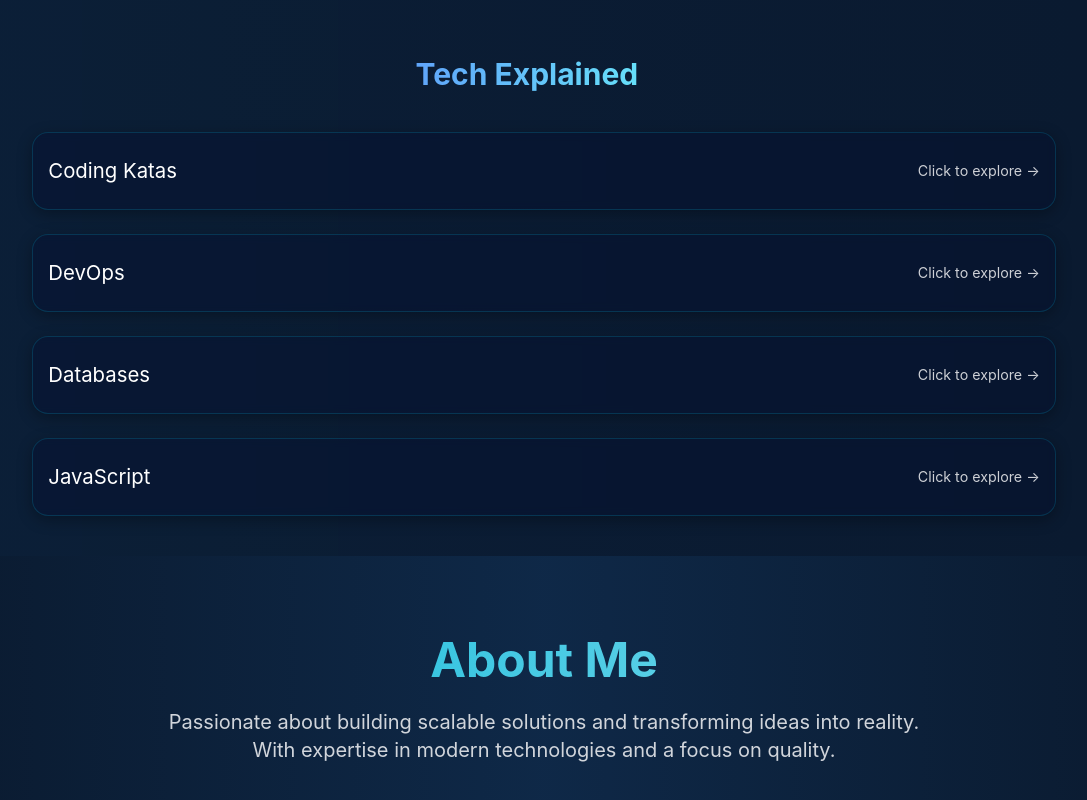
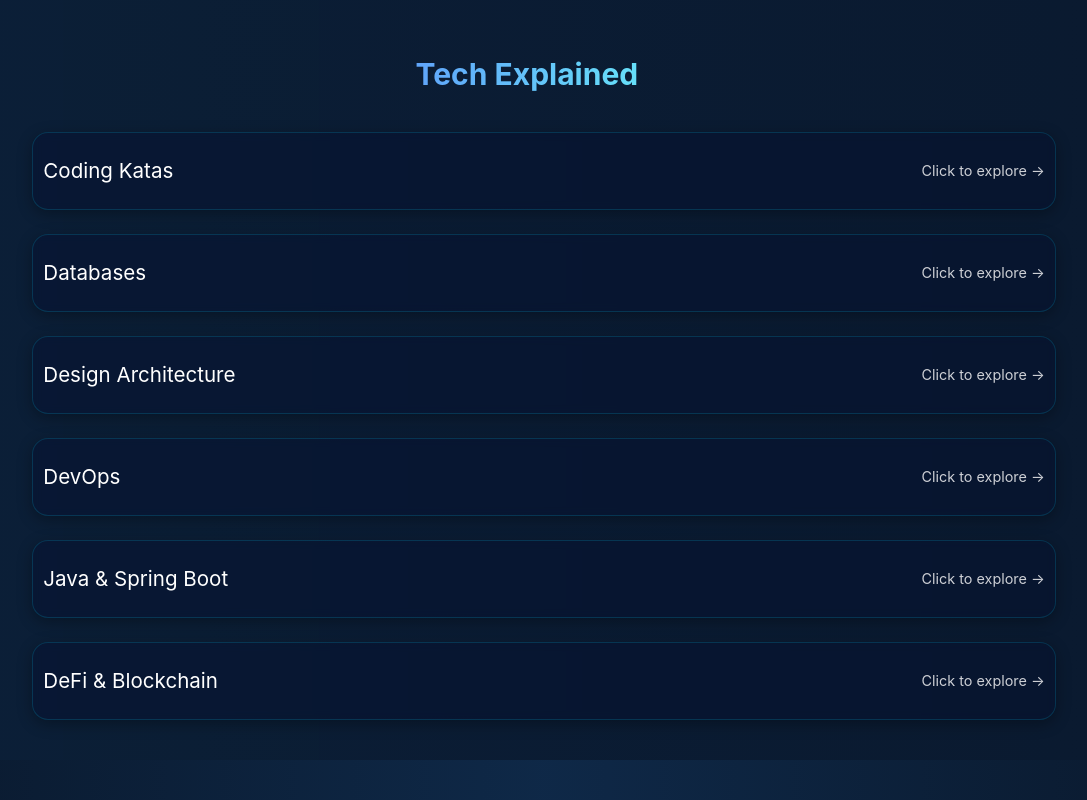
Before and after one commit to Franklin-Osede/Portfolio-Nextjs, a Next.js app: page / in a window 1280 px wide. Shown: the part 1400-2200 px from the top of the page, without its empty margins (96-1183 px from the left). Built offline with nearby package versions, Linux system fonts and the light colour scheme.

Commit message:
Update KnowledgeBlocks: reorder sections, add new videos, hide JavaScript section, add error components

```diff
--- /dev/null
+++ b/src/app/error.tsx
@@ -0,0 +1,24 @@
+'use client';
+
+export default function Error({
+  error,
+  reset,
+}: {
+  error: Error & { digest?: string };
+  reset: () => void;
+}) {
+  // eslint-disable-next-line @typescript-eslint/no-unused-vars
+  const _ = error; // Error parameter is required by Next.js but not used in this component
+
+  return (
+    <div className="flex flex-col items-center justify-center min-h-screen bg-gradient-to-br from-slate-900 to-slate-800 text-white p-4">
+      <h2 className="text-2xl font-bold mb-4">Something went wrong</h2>
+      <button
+        onClick={() => reset()}
+        className="px-4 py-2 bg-blue-500 hover:bg-blue-600 rounded-lg transition-colors"
+      >
+        Try again
+      </button>
+    </div>
+  );
+}
--- /dev/null
+++ b/src/app/not-found.tsx
@@ -0,0 +1,15 @@
+import Link from 'next/link';
+
+export default function NotFound() {
+  return (
+    <div className="flex flex-col items-center justify-center min-h-screen bg-gradient-to-br from-slate-900 to-slate-800 text-white p-4">
+      <h2 className="text-2xl font-bold mb-4">404 - Page Not Found</h2>
+      <Link
+        href="/"
+        className="px-4 py-2 bg-blue-500 hover:bg-blue-600 rounded-lg transition-colors"
+      >
+        Go back home
+      </Link>
+    </div>
+  );
+}
--- a/src/components/KnowledgeBlocks.tsx
+++ b/src/components/KnowledgeBlocks.tsx
@@ -8,10 +8,11 @@
     // Define which blocks should be visible
     const visibleBlocks = [
       'Coding Katas',
-      'JavaScript',
+      'Databases',
+      'Design Architecture',
       'DevOps',
-      'Databases',
-
+      'Java & Spring Boot',
+      'DeFi & Blockchain',
     ];
 
   const blocks = [
@@ -38,6 +39,10 @@
         {
           label: 'Understanding Kubernetes',
           url: 'https://youtube.com/embed/BUAqMrxmnk0'
+        },
+        {
+          label: 'Git Workflow Explained: Workspace, Staging Area, Local vs Remote Repos',
+          url: 'https://youtube.com/embed/AK8Gp9FNVVA'
         },
       ],
     },
@@ -81,6 +86,15 @@
         {
           label: 'Advanced Solidity',
           url: 'https://www.youtube.com/embed/example9?autoplay=0'
+        },
+      ],
+    },
+    {
+      title: 'DeFi & Blockchain',
+      topics: [
+        {
+          label: 'How I Built a DIY DeFi Liquidity Pool — Swaps, Dynamic Fees & Hacker‑Style Tests',
+          url: 'https://youtube.com/embed/D6zoP1Fw7LQ'
         },
       ],
     },
@@ -132,6 +146,15 @@
         {
           label: 'Database Integration',
           url: 'https://www.youtube.com/embed/example21?autoplay=0'
+        },
+      ],
+    },
+    {
+      title: 'Java & Spring Boot',
+      topics: [
+        {
+          label: 'Spring Boot Framework Ecosystem',
+          url: 'https://youtube.com/embed/ahvR5fVtHic'
         },
       ],
     },
@@ -220,16 +243,8 @@
       title: 'Design Architecture',
       topics: [
         {
-          label: 'Microservices vs Monolith',
-          url: 'https://www.youtube.com/embed/example22?autoplay=0'
-        },
-        {
-          label: 'Event-Driven Architecture',
-          url: 'https://www.youtube.com/embed/example23?autoplay=0'
-        },
-        {
-          label: 'Scalability Patterns',
-          url: 'https://www.youtube.com/embed/example24?autoplay=0'
+          label: 'Domain-Driven Design Demystified: Strategic & Tactical Patterns Made Simple',
+          url: 'https://youtube.com/embed/oCWDsAr5a9U'
         },
       ],
     },
@@ -256,8 +271,10 @@
     setSelectedVideo(selectedVideo === idx ? null : idx);
   };
 
-  // Filtrar los bloques basados en visibleBlocks
-  const filteredBlocks = blocks.filter(block => visibleBlocks.includes(block.title));
+  // Filtrar los bloques basados en visibleBlocks y mantener el orden
+  const filteredBlocks = visibleBlocks
+    .map(title => blocks.find(block => block.title === title))
+    .filter((block): block is typeof blocks[0] => block !== undefined);
 
   return (
     <section
@@ -294,7 +311,7 @@
           </span>
         </h2>
         <div className="space-y-6">
-          {filteredBlocks.map((block, index) => (
+          {filteredBlocks.map((block, blockIndex) => (
             <div
               key={block.title}
               className="bg-darkBlue bg-opacity-30 backdrop-blur-sm p-6 rounded-lg border border-turquoiseBlue/20"
@@ -304,7 +321,7 @@
             >
               <button
                 className={`w-full text-left group relative ${openIndex === null ? 'animate-[pulseAnimation_2s_ease-in-out_infinite]' : ''}`}
-                onClick={() => setOpenIndex(openIndex === index ? null : index)}
+                onClick={() => setOpenIndex(openIndex === blockIndex ? null : blockIndex)}
               >
                 <div className="flex items-center justify-between">
                   <span className="text-white text-xl group-hover:text-turquoiseBlue transition-colors">
@@ -317,7 +334,7 @@
                   )}
                 </div>
               </button>
-              {openIndex === index && (
+              {openIndex === blockIndex && (
                 <motion.div
                   initial={{ height: 0 }}
                   animate={{ height: 'auto' }}
```
